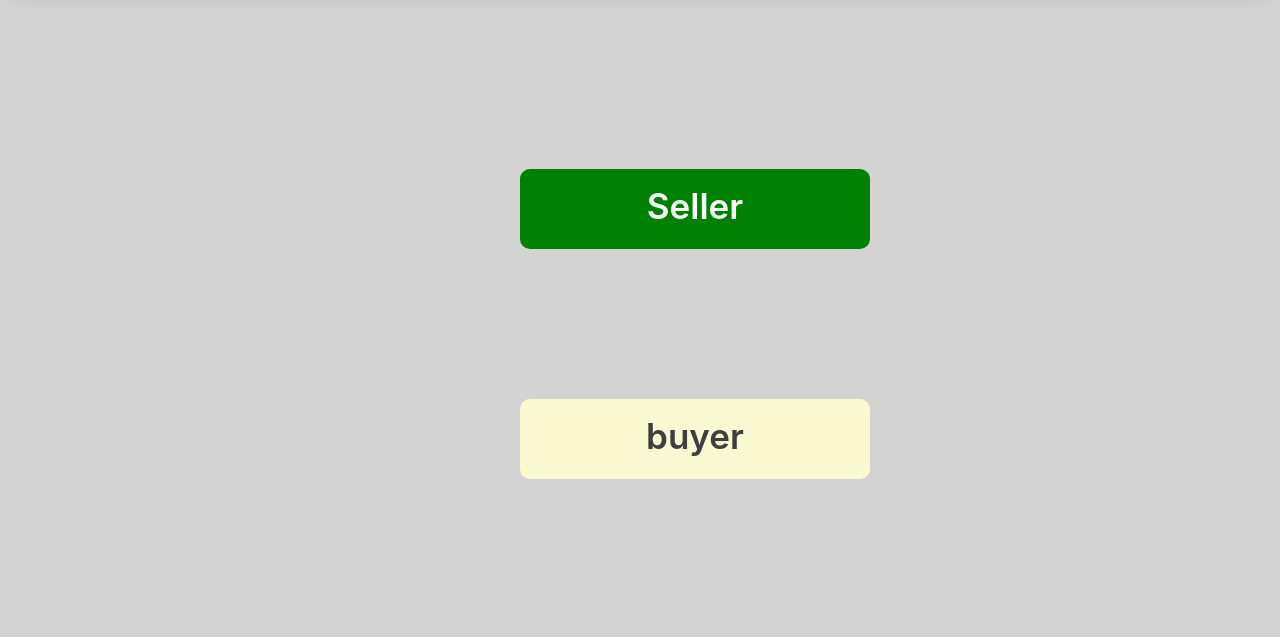
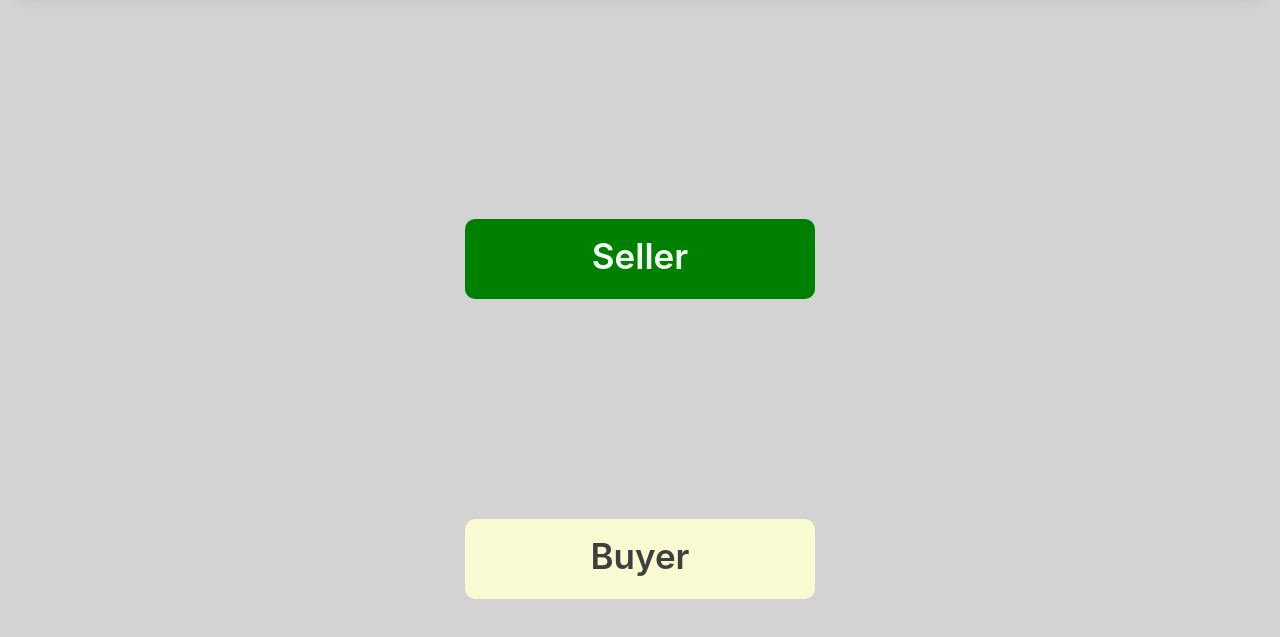
Before and after one commit to KinmatTech/group4, a plain HTML site: page pages/buyerSellerPage.html in a window 1280 px wide. Shown: the part 81-718 px from the top of the page. Drawn offline with Linux system fonts and the light colour scheme.

Commit message:
https://github.com/KinmatTech/group4.git

```diff
--- a/css/buyerSellerPage.css
+++ b/css/buyerSellerPage.css
@@ -1,4 +1,3 @@
-
 :root {
     --green: #008000;
     --black: rgb(29, 27, 27);
@@ -11,16 +10,17 @@
     --faq:#1A1A1A;
   }
 
+  body{
+  background-color: lightgray;
+  box-shadow: inset rgba(249, 248, 248, 1);
+  }
 
+*{
+  margin: 0;
+  padding: 0;
+  box-sizing: border-box;
+}
 
-body{
-    margin: 0;
-    padding: 0;
-    background-color: lightgray;
-    box-shadow: inset rgba(249, 248, 248, 1);
-    width: 100vh;
-
-}
 
 .wrapper{
 
@@ -32,12 +32,13 @@ body{
 }
 
 .buttonSeller{
+    position: absolute;
+    top: 300px;
+    bottom: 10px;
     padding:1rem;
     border-radius: 10px;
     width:350px;
     height: 80px;
-    margin-top: 250px;
-    margin-left: 590px;
     font-family: Poppins;
     font-size: 35px;
     font-weight: 600;
@@ -47,12 +48,13 @@ body{
 }
 
 .buttonBuyer{
+    position: absolute;
+    bottom: 50px;
+    top: 600px;
     padding:1rem;
     border-radius: 10px;
     width:350px;
     height: 80px;
-    margin-top: 150px;
-    margin-left: 590px;
     font-family: Poppins;
     font-size: 35px;
     font-weight: 600;
@@ -73,8 +75,11 @@ body{
   @media(max-width:768px){
 
 
+    .wrapper{
 
+      max-width: 100%;
 
+    }
 
 
 }
--- a/css/privacyPolicy.css
+++ b/css/privacyPolicy.css
@@ -13,8 +13,9 @@ main{
     display: flex;
     flex-direction: column;
     align-items: center;
+    justify-content: center;
     width: 1200px;
-    height: 1871px;
+    height: auto;
 }
 
 h1{
@@ -36,7 +37,7 @@ color: #1A1A1A;
 }
 
 
-@media (max-width:960px){
+@media (max-width:768px){
 
 
 }
--- a/pages/buyerSellerPage.html
+++ b/pages/buyerSellerPage.html
@@ -36,13 +36,13 @@
     </header>
     <div class="wrapper">
 
-        <div class="buttonSeller"><a style="color: var(--green-light);" href="../pages/seller'sDashboard.html">Seller</a></div>
-        <div class="buttonBuyer"><a style="color: var(--gray);" href="../pages/buyer's Dashboard.html">buyer</a></div>
+        <div class="buttonSeller"><a style="color: var(--green-light);" href="seller'sDashboard.html">Seller</a></div>
+        <div class="buttonBuyer"><a style="color: var(--gray);" href="buyer's Dashboard.html">Buyer</a></div>
 
     </div>
 
 
 
-    <script src="script.js"></script>
+    <script src="../script.js"></script>
 </body>
 </html>
```
